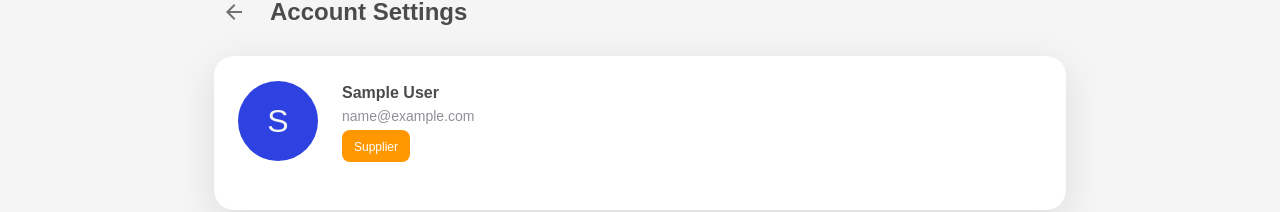
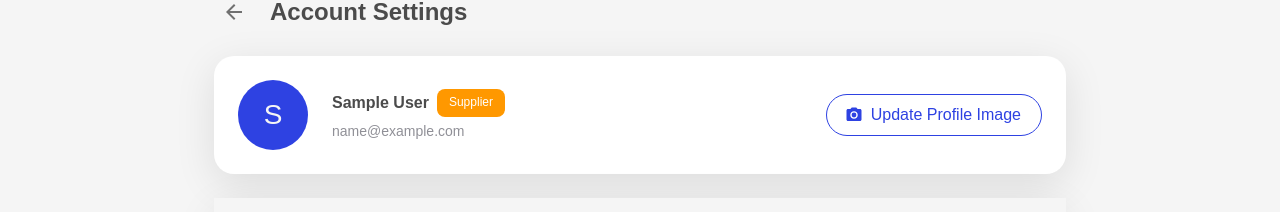
Before and after one commit to dantegr/pickndeal_frontend, a React (Vite) app: page /account-settings in a window 1280 px wide. Shown: the part 144-356 px from the top of the page. Built offline with nearby package versions, Linux system fonts and the light colour scheme; no server answers; sample sign-in values are in the browser's storage.

Commit message:
implemented avatar profile image

```diff
--- a/src/components/Header.jsx
+++ b/src/components/Header.jsx
@@ -1,6 +1,7 @@
 import React, { useState } from 'react';
 import { useNavigate, Link } from 'react-router-dom';
 import { useAuth } from '../contexts/AuthContext';
+import { useProfile } from '../contexts/ProfileContext';
 import {
   AppBar,
   Box,
@@ -85,6 +86,7 @@ const StyledInputBase = styled(InputBase)(({ theme }) => ({
 
 const Header = () => {
   const { user, logout } = useAuth();
+  const { profile } = useProfile();
   const navigate = useNavigate();
   const theme = useTheme();
   const isMobile = useMediaQuery(theme.breakpoints.down('md'));
@@ -150,8 +152,11 @@ const Header = () => {
       <Divider />
       <Box sx={{ p: 2, bgcolor: '#f5f5f5' }}>
         <Box sx={{ display: 'flex', alignItems: 'center', mb: 1 }}>
-          <Avatar sx={{ width: 40, height: 40, mr: 2 }}>
-            {user?.name?.charAt(0).toUpperCase()}
+          <Avatar
+            sx={{ width: 40, height: 40, mr: 2 }}
+            src={profile?.avatarImage || undefined}
+          >
+            {!profile?.avatarImage && user?.name?.charAt(0).toUpperCase()}
           </Avatar>
           <Typography variant="subtitle1" fontWeight="bold">
             {user?.name}
@@ -277,8 +282,11 @@ const Header = () => {
                       onClick={() => navigate('/account-settings')}
                       sx={{ p: 0 }}
                     >
-                      <Avatar sx={{ bgcolor: '#2e42e2' }}>
-                        {user?.name?.charAt(0).toUpperCase()}
+                      <Avatar
+                        sx={{ bgcolor: '#2e42e2' }}
+                        src={profile?.avatarImage || undefined}
+                      >
+                        {!profile?.avatarImage && user?.name?.charAt(0).toUpperCase()}
                       </Avatar>
                     </IconButton>
                   </Tooltip>
--- a/src/pages/AccountSettings.jsx
+++ b/src/pages/AccountSettings.jsx
@@ -1,8 +1,10 @@
-import React, { useState } from 'react';
+import React, { useState, useRef } from 'react';
 import { useNavigate } from 'react-router-dom';
 import { useAuth } from '../contexts/AuthContext';
+import { useProfile } from '../contexts/ProfileContext';
 import PasswordChangeForm from '../components/PasswordChangeForm';
 import EditProfileForm from '../components/EditProfileForm';
+import api from '../services/api';
 import {
   Container,
   Paper,
@@ -17,7 +19,10 @@ import {
   Avatar,
   Button,
   IconButton,
-  Collapse
+  Collapse,
+  CircularProgress,
+  Alert,
+  Snackbar
 } from '@mui/material';
 import {
   Person,
@@ -30,14 +35,19 @@ import {
   ArrowBack,
   ChevronRight,
   ExpandMore,
-  ExpandLess
+  ExpandLess,
+  CameraAlt
 } from '@mui/icons-material';
 
 const AccountSettings = () => {
   const { user, logout } = useAuth();
+  const { profile, fetchProfile } = useProfile();
   const navigate = useNavigate();
+  const fileInputRef = useRef(null);
   const [expandedPassword, setExpandedPassword] = useState(false);
   const [expandedProfile, setExpandedProfile] = useState(false);
+  const [uploadingAvatar, setUploadingAvatar] = useState(false);
+  const [snackbar, setSnackbar] = useState({ open: false, message: '', severity: 'success' });
 
   const handleLogout = () => {
     logout();
@@ -50,6 +60,78 @@ const AccountSettings = () => {
 
   const handleProfileEditSuccess = () => {
     setExpandedProfile(false);
+  };
+
+  const handleAvatarButtonClick = () => {
+    fileInputRef.current?.click();
+  };
+
+  const handleAvatarFileChange = async (event) => {
+    const file = event.target.files?.[0];
+    if (!file) return;
+
+    // Validate file type
+    const validTypes = ['image/jpeg', 'image/jpg', 'image/png', 'image/gif', 'image/webp'];
+    if (!validTypes.includes(file.type)) {
+      setSnackbar({
+        open: true,
+        message: 'Please select a valid image file (JPEG, PNG, GIF, or WebP)',
+        severity: 'error'
+      });
+      return;
+    }
+
+    // Validate file size (5MB max)
+    const maxSize = 5 * 1024 * 1024; // 5MB
+    if (file.size > maxSize) {
+      setSnackbar({
+        open: true,
+        message: 'Image size must be less than 5MB',
+        severity: 'error'
+      });
+      return;
+    }
+
+    setUploadingAvatar(true);
+
+    try {
+      const formData = new FormData();
+      formData.append('avatar', file);
+
+      const response = await api.post('/profile/avatar', formData, {
+        headers: {
+          'Content-Type': 'multipart/form-data'
+        }
+      });
+
+      if (response.data?.type === 'success') {
+        setSnackbar({
+          open: true,
+          message: 'Profile image updated successfully',
+          severity: 'success'
+        });
+
+        // Refetch profile to update the avatar across the app
+        await fetchProfile();
+      }
+    } catch (error) {
+      console.error('Avatar upload error:', error);
+      setSnackbar({
+        open: true,
+        message: error.response?.data?.message || 'Failed to upload profile image',
+        severity: 'error'
+      });
+    } finally {
+      setUploadingAvatar(false);
+      // Reset file input
+      if (fileInputRef.current) {
+        fileInputRef.current.value = '';
+      }
+    }
+  };
+
+  const handleSnackbarClose = () => {
+    setSnackbar({ ...snackbar, open: false });
   };
 
   const settingsItems = [
@@ -91,40 +173,124 @@ const AccountSettings = () => {
       </Box>
 
       <Paper sx={{ p: 3, mb: 3 }}>
-        <Box sx={{ display: 'flex', alignItems: 'center', mb: 3 }}>
+        <Box
+          sx={{
+            display: 'flex',
+            flexDirection: { xs: 'column', sm: 'row' },
+            alignItems: { xs: 'center', sm: 'center' },
+            gap: { xs: 2, sm: 0 }
+          }}
+        >
+          <Box
+            sx={{
+              display: 'flex',
+              alignItems: 'center',
+              flexDirection: { xs: 'column', sm: 'row' },
+              flex: { xs: 'none', sm: 1 },
+              width: { xs: '100%', sm: 'auto' }
+            }}
+          >
+            <Box
+              sx={{
+                position: 'relative',
+                mr: { xs: 0, sm: 3 },
+                mb: { xs: 2, sm: 0 }
+              }}
+            >
               <Avatar
                 sx={{
-              width: 80,
-              height: 80,
-              mr: 3,
+                  width: { xs: 80, sm: 70 },
+                  height: { xs: 80, sm: 70 },
                   bgcolor: '#2e42e2',
-              fontSize: '2rem'
+                  fontSize: { xs: '2rem', sm: '1.75rem' }
+                }}
+                src={profile?.avatarImage || undefined}
+              >
+                {!profile?.avatarImage && user?.name?.charAt(0).toUpperCase()}
+              </Avatar>
+              {uploadingAvatar && (
+                <CircularProgress
+                  size={80}
+                  sx={{
+                    position: 'absolute',
+                    top: -5,
+                    left: -5,
+                    zIndex: 1,
+                  }}
+                />
+              )}
+            </Box>
+
+            <Box
+              sx={{
+                textAlign: { xs: 'center', sm: 'left' },
+                mb: { xs: 2, sm: 0 }
               }}
             >
-            {user?.name?.charAt(0).toUpperCase()}
-          </Avatar>
-          <Box>
+              <Box sx={{ display: 'flex', alignItems: 'center', gap: 1, justifyContent: { xs: 'center', sm: 'flex-start' } }}>
                 <Typography variant="h6" fontWeight="bold">
                   {user?.name}
                 </Typography>
-            <Typography variant="body2" color="text.secondary">
-              {user?.email}
-            </Typography>
                 <Box
                   sx={{
-                display: 'inline-block',
+                    display: 'inline-flex',
+                    alignItems: 'center',
                     bgcolor: '#ff9800',
                     color: 'white',
                     px: 1.5,
                     py: 0.5,
                     borderRadius: 1,
-                mt: 0.5
+                    height: 'fit-content'
                   }}
                 >
                   <Typography variant="caption" fontWeight="medium">
                     {user?.userRole?.role === 'retailer' ? 'Retailer' : 'Supplier'}
                   </Typography>
                 </Box>
+              </Box>
+              <Typography variant="body2" color="text.secondary" sx={{ mt: 0.5 }}>
+                {user?.email}
+              </Typography>
+            </Box>
+          </Box>
+
+          <Box
+            sx={{
+              width: { xs: '100%', sm: 'auto' },
+              display: 'flex',
+              justifyContent: { xs: 'center', sm: 'flex-end' },
+              alignItems: 'center'
+            }}
+          >
+            <input
+              ref={fileInputRef}
+              type="file"
+              accept="image/jpeg,image/jpg,image/png,image/gif,image/webp"
+              style={{ display: 'none' }}
+              onChange={handleAvatarFileChange}
+            />
+            <Button
+              variant="outlined"
+              size="small"
+              startIcon={<CameraAlt />}
+              onClick={handleAvatarButtonClick}
+              disabled={uploadingAvatar}
+              sx={{
+                width: { xs: '100%', sm: 'auto' },
+                borderColor: '#2e42e2',
+                color: '#2e42e2',
+                textTransform: 'none',
+                fontWeight: 500,
+                px: { xs: 2, sm: 2.5 },
+                py: { xs: 1, sm: 0.75 },
+                '&:hover': {
+                  borderColor: '#1e32d2',
+                  bgcolor: 'rgba(46, 66, 226, 0.04)'
+                }
+              }}
+            >
+              Update Profile Image
+            </Button>
           </Box>
         </Box>
       </Paper>
@@ -196,6 +362,21 @@ const AccountSettings = () => {
           </ListItemButton>
         </ListItem>
       </Paper>
+
+      <Snackbar
+        open={snackbar.open}
+        autoHideDuration={6000}
+        onClose={handleSnackbarClose}
+        anchorOrigin={{ vertical: 'bottom', horizontal: 'center' }}
+      >
+        <Alert
+          onClose={handleSnackbarClose}
+          severity={snackbar.severity}
+          sx={{ width: '100%' }}
+        >
+          {snackbar.message}
+        </Alert>
+      </Snackbar>
     </Container>
   );
 };
```
Lines whose indentation alone changed are shown as unchanged.
